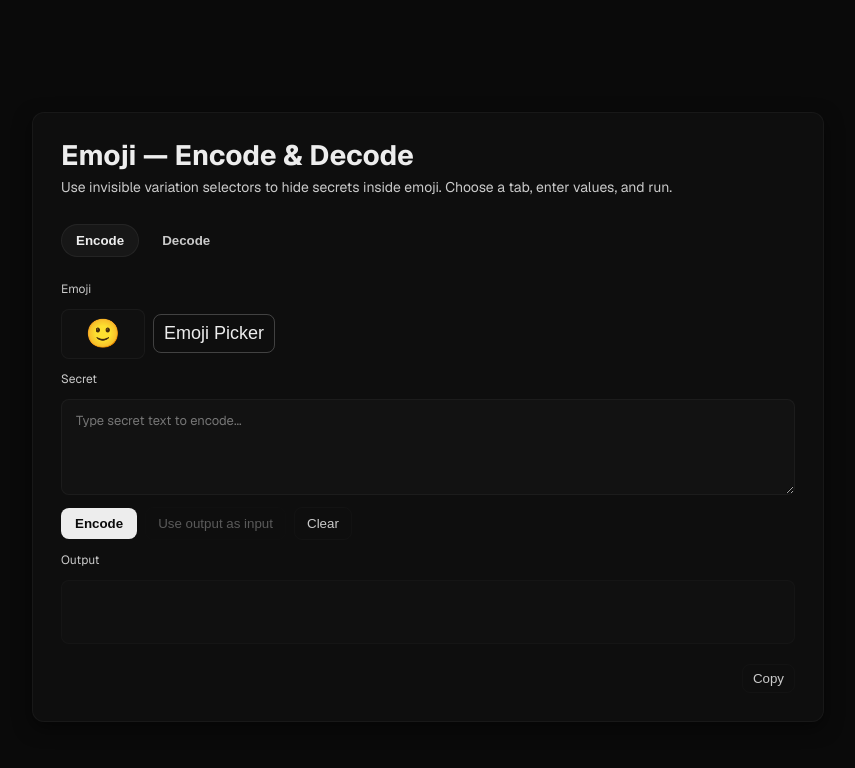
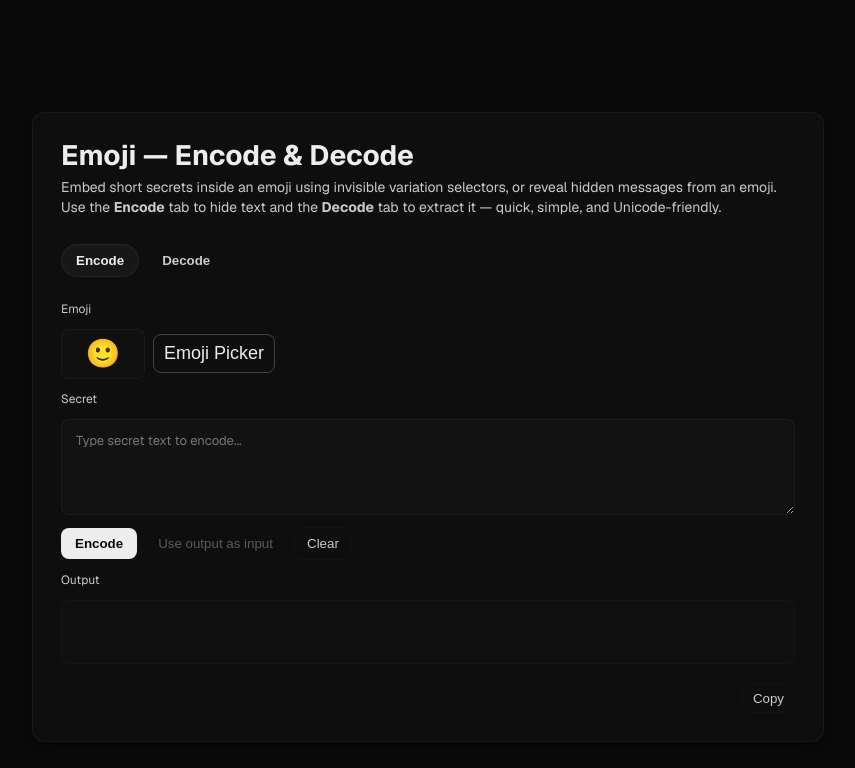
Before and after one commit to juji/emoji, a Next.js app: page / in a window 1280 px wide. Shown: the top 768 px of the page, without its empty margins (212-1067 px from the left). Built offline with nearby package versions, Linux system fonts and the light colour scheme.

Commit message:
docs: update lead copy on home page
- Clarify Encode/Decode description in landing page

```diff
--- a/src/app/page.tsx
+++ b/src/app/page.tsx
@@ -81,7 +81,7 @@ export default function Home() {
           <div className={styles.header}>
             <h1 className={styles.title}>Emoji — Encode & Decode</h1>
             <p className={styles.lead}>
-              Use invisible variation selectors to hide secrets inside emoji. Choose a tab, enter values, and run.
+              Embed short secrets inside an emoji using invisible variation selectors, or reveal hidden messages from an emoji. Use the <strong>Encode</strong> tab to hide text and the <strong>Decode</strong> tab to extract it — quick, simple, and Unicode-friendly.
             </p>
           </div>
 
```
